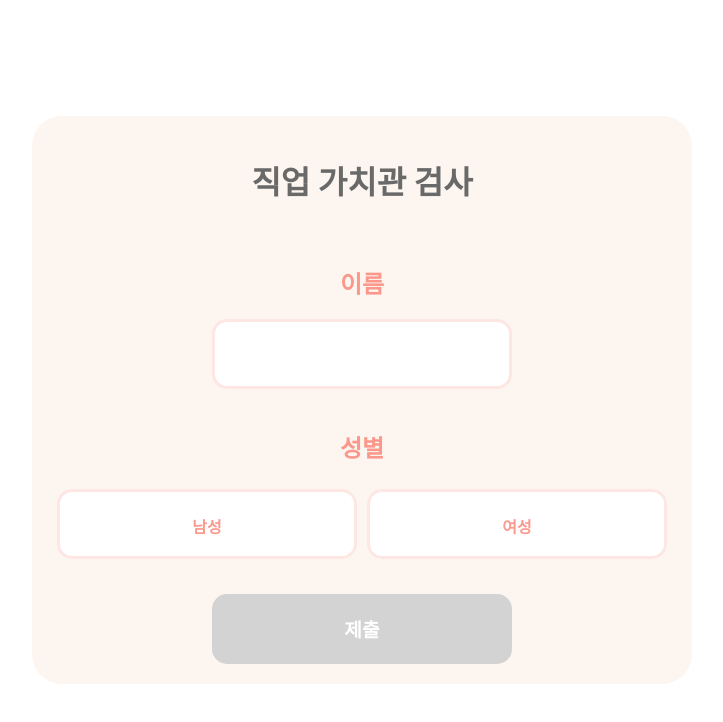
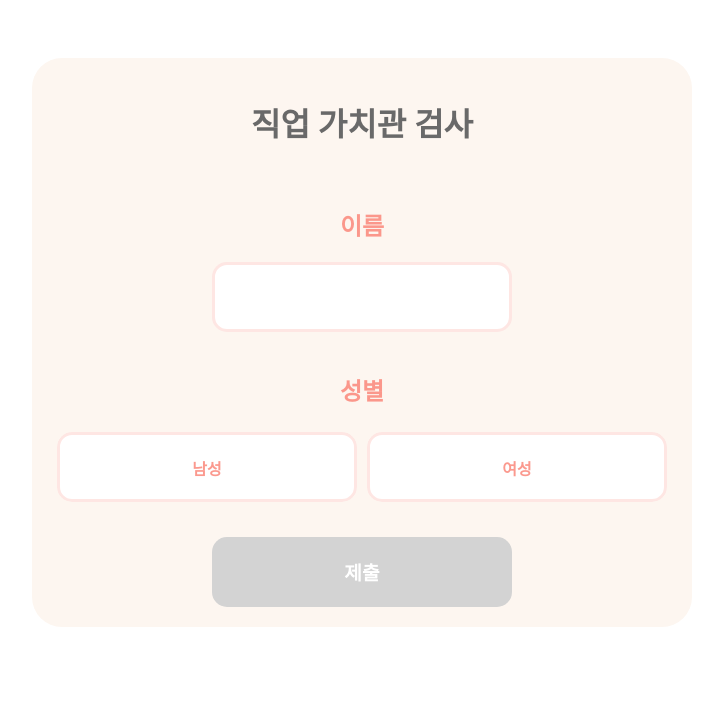
Before and after one commit to YeonjuChoi/psychologicaltest, a React (Create React App) app: page / in a window 1280 px wide. Shown: the top 722 px of the page, without its empty margins (278-1001 px from the left). Built offline with nearby package versions, Linux system fonts and the light colour scheme.

Commit message:
가장 바깥 div styling

```diff
--- a/src/App.css
+++ /dev/null
@@ -1,6 +0,0 @@
-.App {
-  height: 100vh;
-  word-break: keep-all;
-  display: flex;
-  align-items: center;
-}
--- a/src/App.js
+++ b/src/App.js
@@ -1,5 +1,4 @@
 /* eslint-disable import/order */
-import './App.css';
 import { BrowserRouter, Switch, Route } from 'react-router-dom';
 import styled from 'styled-components';
 import Main from './pages/Main';
@@ -13,27 +12,11 @@ import reducer from './redux';
 
 const store = createStore(reducer);
 
-const MainDiv = styled.div`
-  background-color: #fdf6f0;
-  max-width: 700px;
-  min-width: 300px;
-  text-align: center;
-  min-height: 50vh;
-  border-radius: 30px;
-  margin: auto;
-  padding: 20px;
-  display: flex;
-  align-items: center;
-  flex-direction: column;
-  justify-content: space-between;
-  color: dimgrey
-`;
-
-
-function App() {
+export default function App() {
   return (
     <Provider store={store}>
-      <div className="App">
+      <WholeDiv>
+        <Space />
         <MainDiv>
           <BrowserRouter>
             <Switch>
@@ -55,9 +38,35 @@ function App() {
             </Switch>
           </BrowserRouter>
         </MainDiv>
-      </div>
+        <Space />
+      </WholeDiv>
     </Provider>
   );
 }
 
-export default App;
+
+const WholeDiv = styled.div`
+  display: flex;
+  align-items: center;
+  flex-direction: column;
+`;
+
+const MainDiv = styled.div`
+  background-color: #fdf6f0;
+  max-width: 700px;
+  min-width: 300px;
+  text-align: center;
+  min-height: 50vh;
+  border-radius: 30px;
+  padding: 20px;
+  display: flex;
+  align-items: center;
+  flex-direction: column;
+  justify-content: space-between;
+  color: dimgrey
+`;
+
+const Space = styled.div`
+  width: 100%;
+  height: 50px;
+`;
--- a/src/index.css
+++ b/src/index.css
@@ -1,13 +1,6 @@
 body {
-  margin: 0;
-  font-family: -apple-system, BlinkMacSystemFont, 'Segoe UI', 'Roboto', 'Oxygen',
-    'Ubuntu', 'Cantarell', 'Fira Sans', 'Droid Sans', 'Helvetica Neue',
-    sans-serif;
-  -webkit-font-smoothing: antialiased;
-  -moz-osx-font-smoothing: grayscale;
+    word-break: keep-all;
+    display: flex;
+    align-items: center;
+    justify-content: center;
 }
-
-code {
-  font-family: source-code-pro, Menlo, Monaco, Consolas, 'Courier New',
-    monospace;
-}
```
